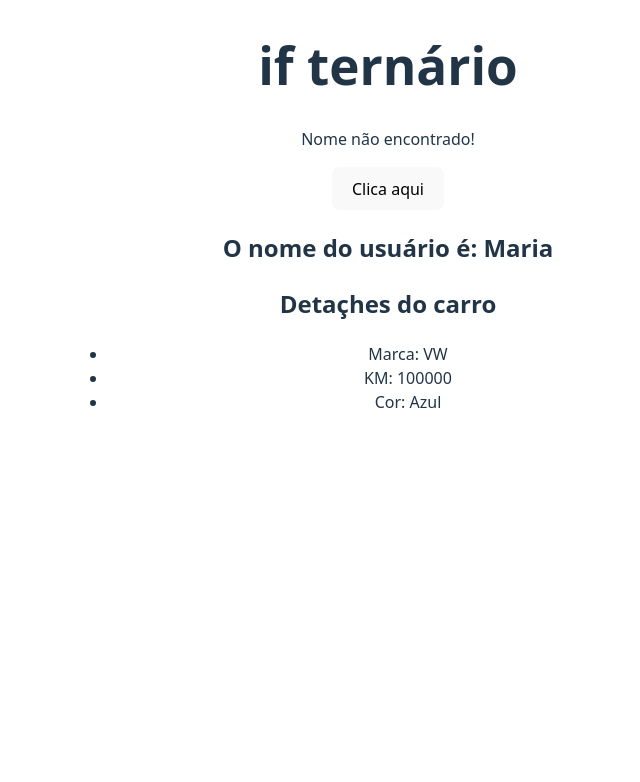
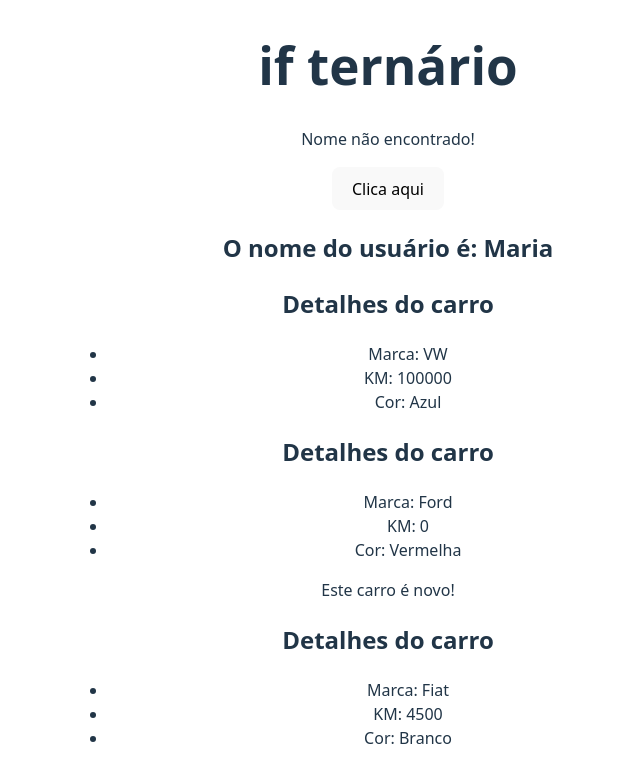
Before and after one commit to DouglasYHWH-Developer/React, a React (Vite) app in the folder introducao/aula_02/3_AVANCANDO_EM_REACT/avancando/: page / in a window 1280 px wide. Shown: the part 1627-2409 px from the top of the page, without its empty margins (252-892 px from the left). Built offline with nearby package versions, Linux system fonts and the light colour scheme.

Commit message:
aprendemos a usar o reaproveitamento dos props

```diff
--- a/introducao/aula_02/3_AVANCANDO_EM_REACT/avancando/src/App.jsx
+++ b/introducao/aula_02/3_AVANCANDO_EM_REACT/avancando/src/App.jsx
@@ -29,7 +29,10 @@
         {/* props */}
         <ShowUserName name={userName} />
         {/* destructuring props */}
-        <CarDetails brand="VW" km={100000} color="Azul" />
+        <CarDetails brand="VW" km={100000} color="Azul" newCar={false} />
+        {/* reaproveitando */}
+        <CarDetails brand="Ford" km={0} color="Vermelha" newCar={true}/>
+        <CarDetails brand="Fiat" km={4500} color="Branco" newCar={false}/>
       </div>
 
   )
--- a/introducao/aula_02/3_AVANCANDO_EM_REACT/avancando/src/components/CarDetails.jsx
+++ b/introducao/aula_02/3_AVANCANDO_EM_REACT/avancando/src/components/CarDetails.jsx
@@ -1,15 +1,16 @@
 import React from "react";
 
-const CarDetails = ({brand, km, color}) =>{
+const CarDetails = ({brand, km, color, newCar}) =>{
 
     return(
         <div>
-            <h2>Detaçhes do carro</h2>
+            <h2>Detalhes do carro</h2>
             <ul>
                 <li>Marca: {brand}</li>
                 <li>KM: {km}</li>
                 <li>Cor: {color}</li>
             </ul>
+            {newCar && <p>Este carro é novo!</p> }
         </div>
     )
 }
```
